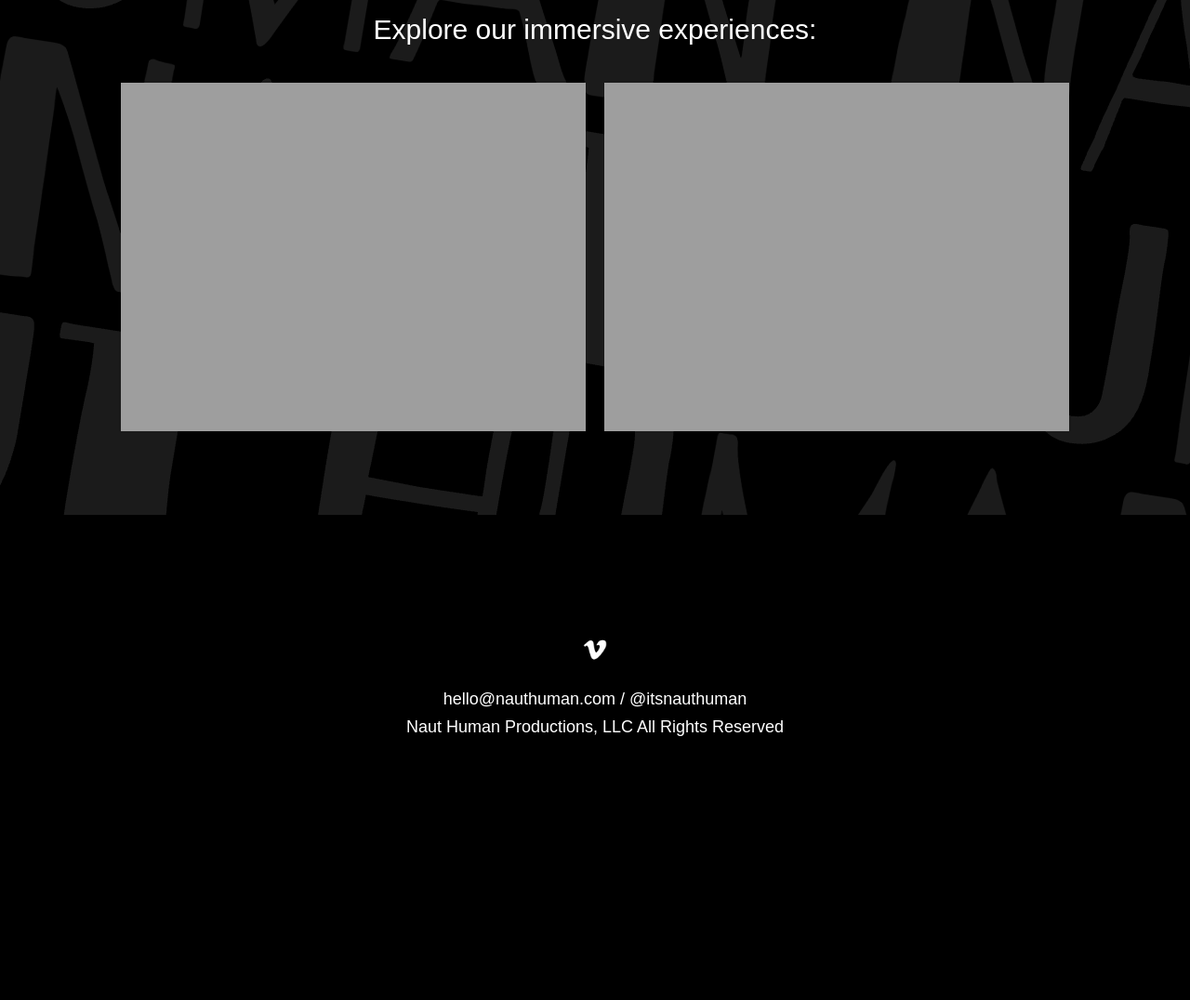
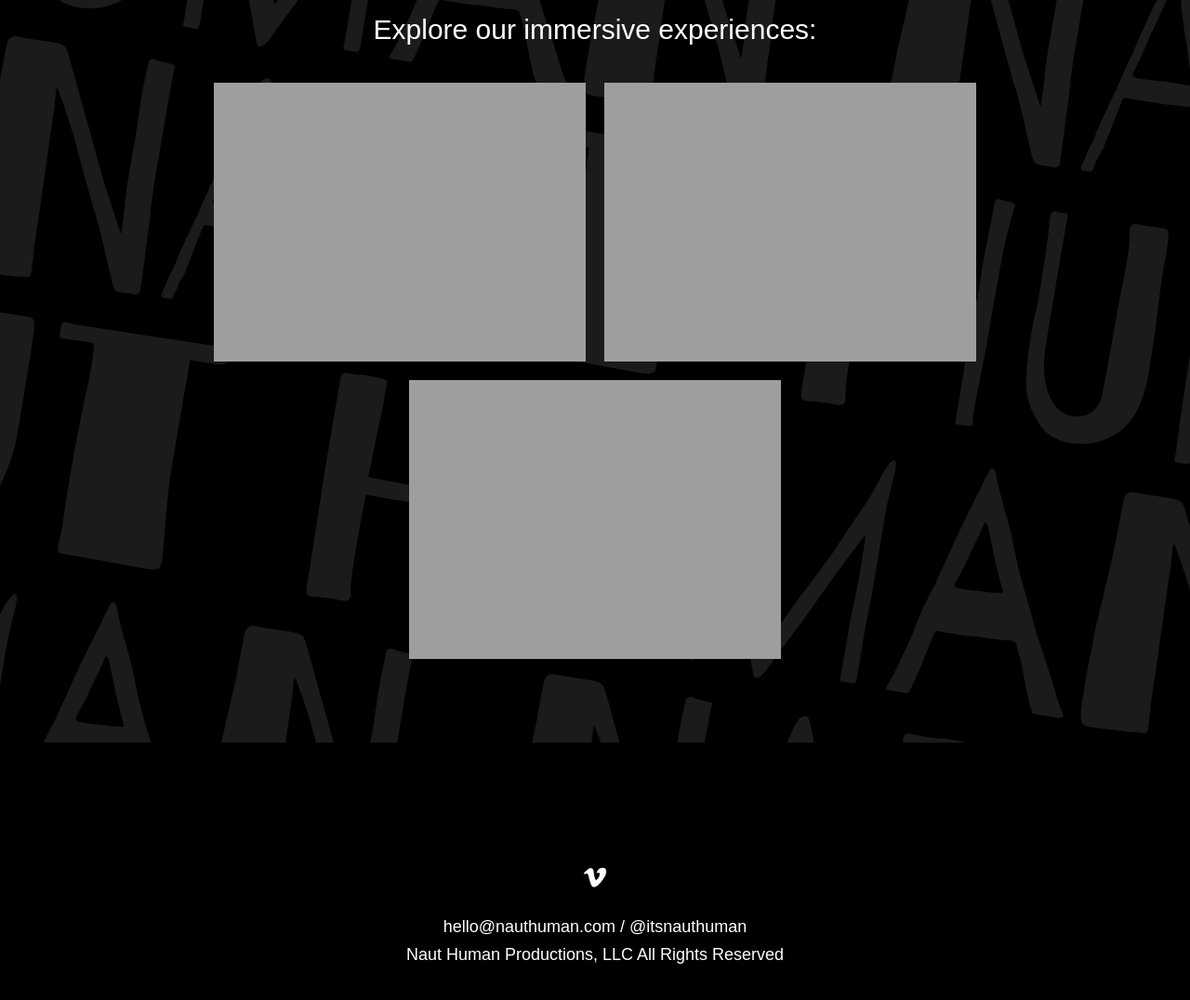
Before and after one commit to nauthuman/website, a Jekyll site: the page built from index2.html, in a window 1280 px wide and 1400 px high, scrolled down 756 px. Shown: the part 289-1365 px from the top of the window at 93% size. Built offline with Jekyll 4.4.1, drawn with Linux system fonts in a browser that asks for light colours; some web fonts are replaced; before the commit the page ends 1911 px from its top, so only the background shows below that.

Commit message:
Update works2_panel.html

```diff
--- a/_includes/works2_panel.html
+++ b/_includes/works2_panel.html
@@ -46,7 +46,7 @@ div.exps-wrapper {
 	  opacity: 1;
 	  -webkit-transition: .3s ease-in-out;
 	  transition: .3s ease-in-out;
-	  width: 500px;
+	  width: 400px;
   }
   div.exps-cell:hover img {
 	  opacity: .5;
@@ -62,6 +62,11 @@ div.exps-wrapper {
 	<div class="exps-cell">
         <a href="https://youtu.be/qq6GOuvW8K4?si=Ob-8kLpOssoHMur4" target="_blank">
           <img src="{{site.url}}/images/experiences/GatsbyExp.png" alt="GreatGatsby"/>
+        </a>
+      </div>
+	<div class="exps-cell">
+        <a href="https://youtu.be/yt8HBN8Tzgk?si=CEU7WdSPyLKAJt-T" target="_blank">
+          <img src="{{site.url}}/images/experiences/FrankensteinExp.png" alt=""/>
         </a>
       </div>
 	<div class="exps-cell">
```
